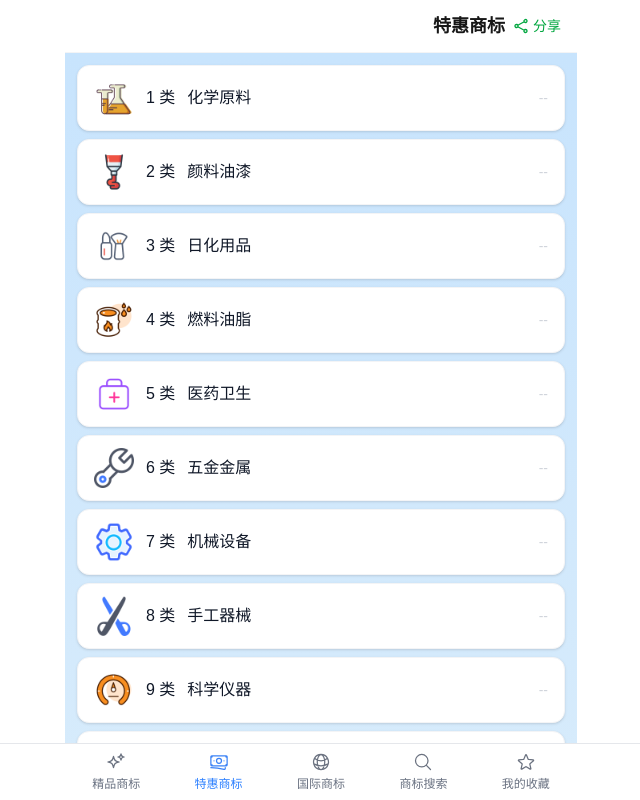
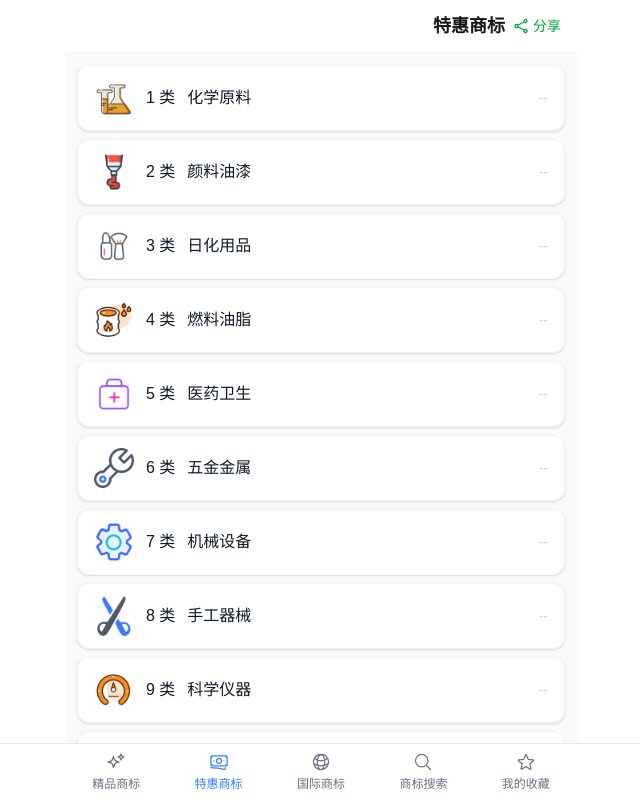
Before and after one commit to zhangcm3581/trademark, a Next.js app in the folder app/: page /discount in a window 1280 px wide. Shown: the top 800 px of the page, without its empty margins (319-959 px from the left). Built offline with nearby package versions, Linux system fonts and the light colour scheme; no server answers; the database is empty.

Commit message:
移除所有页面渐变背景色，统一使用浅灰色背景

```diff
--- a/app/src/app/(mobile)/favorites/page.tsx
+++ b/app/src/app/(mobile)/favorites/page.tsx
@@ -85,10 +85,7 @@ export default function FavoritesPage() {
           暂无收藏
         </div>
       ) : (
-        <div
-          className="p-3 min-h-screen"
-          style={{ background: 'linear-gradient(180deg, #fffef8 0%, #fffefa 30%, #fffefc 60%, #ffffff 100%)' }}
-        >
+        <div className="p-3 min-h-screen bg-gray-50">
           {allItems.map(item => (
             <div key={item.id} className="flex items-start gap-2">
               <button
--- a/app/src/app/(mobile)/list/page.tsx
+++ b/app/src/app/(mobile)/list/page.tsx
@@ -72,14 +72,8 @@ function ListContent() {
     headerIcon = getCategoryIcon(parseInt(category));
   }
 
-  const bgGradient = isIntl
-    ? 'linear-gradient(180deg, #fce4e4 0%, #fdeaea 30%, #fff0f0 60%, #ffffff 100%)'
-    : type === 'premium'
-      ? 'linear-gradient(180deg, #ffdddd 0%, #ffe8e8 30%, #fff0f0 60%, #ffffff 100%)'
-      : 'linear-gradient(180deg, #c8e4fd 0%, #dceefb 30%, #eef6ff 60%, #ffffff 100%)';
-
   return (
-    <div className="min-h-screen" style={{ background: bgGradient }}>
+    <div className="min-h-screen bg-gray-50">
       <header className="sticky top-0 bg-white/80 backdrop-blur-sm border-b border-gray-100 z-10">
         <div className="flex items-center justify-between px-4 py-3">
           <button onClick={() => history.back()} className="text-gray-500">
--- a/app/src/components/CategoryList.tsx
+++ b/app/src/components/CategoryList.tsx
@@ -25,17 +25,8 @@ export default function CategoryList({ type }: Props) {
       .catch(() => {});
   }, [type]);
 
-  const isPremium = type === 'premium';
-
   return (
-    <div
-      className="min-h-screen px-3 py-3 space-y-2"
-      style={{
-        background: isPremium
-          ? 'linear-gradient(180deg, #ffdddd 0%, #ffe8e8 30%, #fff0f0 60%, #ffffff 100%)'
-          : 'linear-gradient(180deg, #c8e4fd 0%, #dceefb 30%, #eef6ff 60%, #ffffff 100%)',
-      }}
-    >
+    <div className="min-h-screen px-3 py-3 space-y-2 bg-gray-50">
       {ALL_CATEGORIES.map(category => {
         const count = countMap[category];
         return (
--- a/app/src/components/CountryList.tsx
+++ b/app/src/components/CountryList.tsx
@@ -37,8 +37,7 @@ export default function CountryList() {
 
   return (
     <div
-      className="min-h-screen px-3 py-3 space-y-2"
-      style={{ background: 'linear-gradient(180deg, #fce4e4 0%, #fdeaea 30%, #fff0f0 60%, #ffffff 100%)' }}
+      className="min-h-screen px-3 py-3 space-y-2 bg-gray-50"
     >
       {countries.map(({ country, count }) => (
         <Link
```
